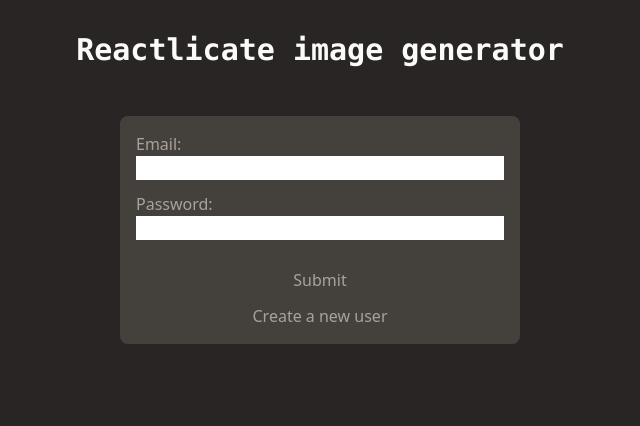
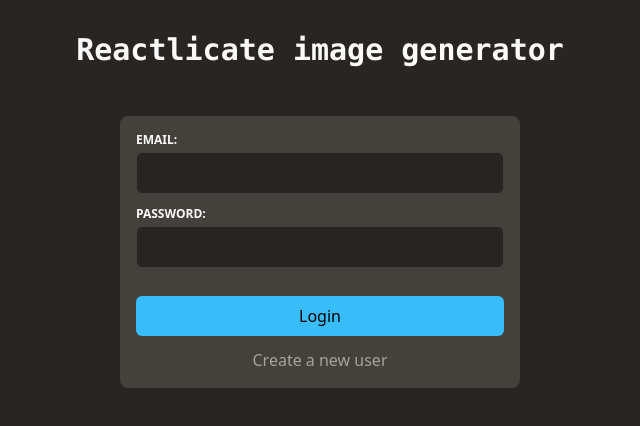
Before and after one commit to Nikolaj-Georgiev/simple-react-projects, a React (Vite) app in the folder react-image-gen/: page / in a window 1280 px wide. Shown: the top 426 px of the page, without its empty margins (320-960 px from the left). Built offline with nearby package versions, Linux system fonts and the light colour scheme.

Commit message:
added input and label components for the form

```diff
--- a/react-image-gen/src/components/AuthForm.jsx
+++ b/react-image-gen/src/components/AuthForm.jsx
@@ -1,6 +1,8 @@
 import { useState } from "react";
 import Form from "./Form";
 import InputContainer from "./InputContainer";
+import Label from "./Label";
+import Input from "./Input";
 
 function AuthForm() {
   const [authMode, setAuthMode] = useState("login"); // login or signup
@@ -12,15 +14,17 @@ function AuthForm() {
   return (
     <Form className="max-w-[25rem] mx-auto">
       <InputContainer>
-        <label htmlFor="email">Email:</label>
-        <input type="email" id="email" name="email" required />
+        <Label htmlFor="email">Email:</Label>
+        <Input type="email" id="email" name="email" required />
       </InputContainer>
       <InputContainer>
-        <label htmlFor="password">Password:</label>
-        <input type="password" id="password" name="password" required />
+        <Label htmlFor="password">Password:</Label>
+        <Input type="password" id="password" name="password" required />
       </InputContainer>
       <p className="flex flex-col gap-3 mt-4">
-        <button>Submit</button>
+        <button className="bg-sky-400 py-2 text-black rounded-md hover:bg-sky-500 transition-colors duration-200 disabled:bg-stone-400 disabled:cursor-not-allowed disabled:text-stone-600">
+          {authMode === "login" ? "Login" : "Create User"}
+        </button>
         <button type="button" onClick={handleSwitchAuthMode}>
           {authMode === "login"
             ? "Create a new user"
--- /dev/null
+++ b/react-image-gen/src/components/Input.jsx
@@ -0,0 +1,16 @@
+import { twMerge } from "tailwind-merge";
+
+function Input({ isTextArea, className, ...props }) {
+  const Component = isTextArea ? "textarea" : "input";
+  return (
+    <Component
+      className={twMerge(
+        "w-full bg-stone-800 text-stone-50 border border-stone-700 rounded-md p-2 focus:outline-none focus:ring-2 focus:ring-stone-600",
+        className
+      )}
+      {...props}
+    />
+  );
+}
+
+export default Input;
--- a/react-image-gen/src/components/Label.jsx
+++ b/react-image-gen/src/components/Label.jsx
@@ -0,0 +1,17 @@
+import { twMerge } from "tailwind-merge";
+
+function Label({ htmlFor, className, children }) {
+  return (
+    <label
+      htmlFor={htmlFor}
+      className={twMerge(
+        "text-stone-50 font-bold mb-1 text-left text-xs uppercase",
+        className
+      )}
+    >
+      {children}
+    </label>
+  );
+}
+
+export default Label;
```
